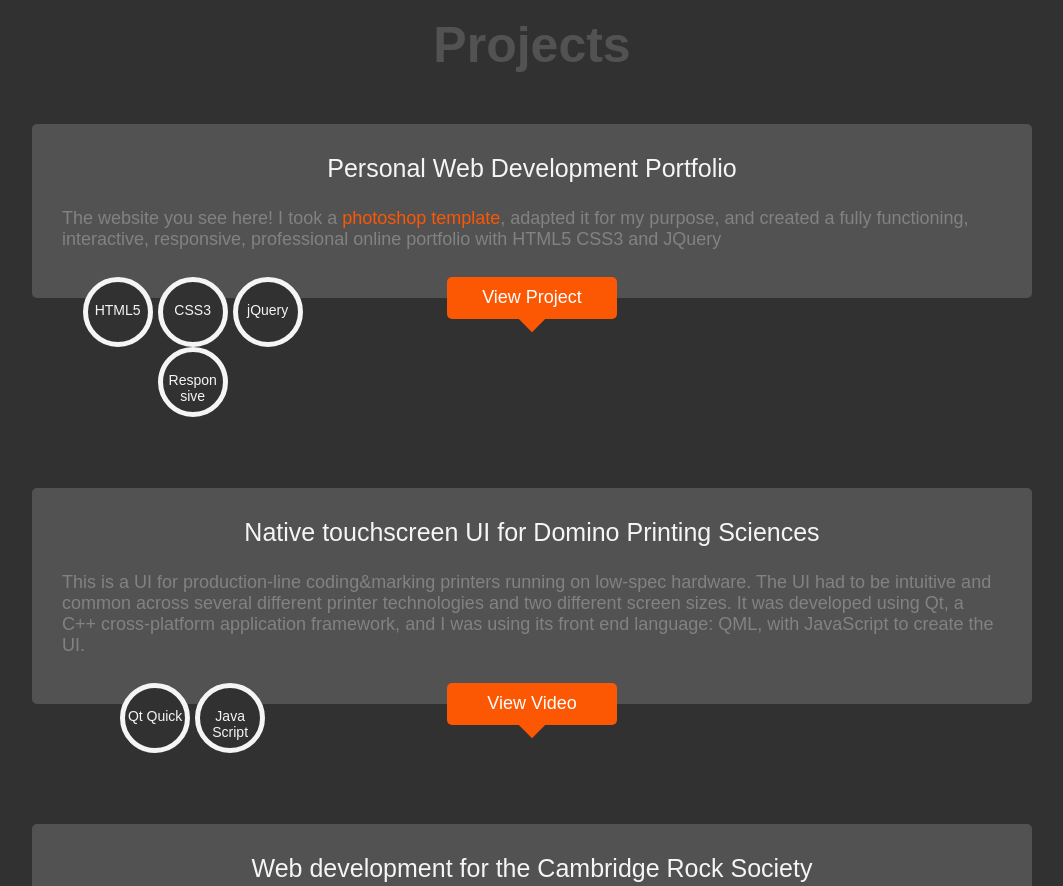
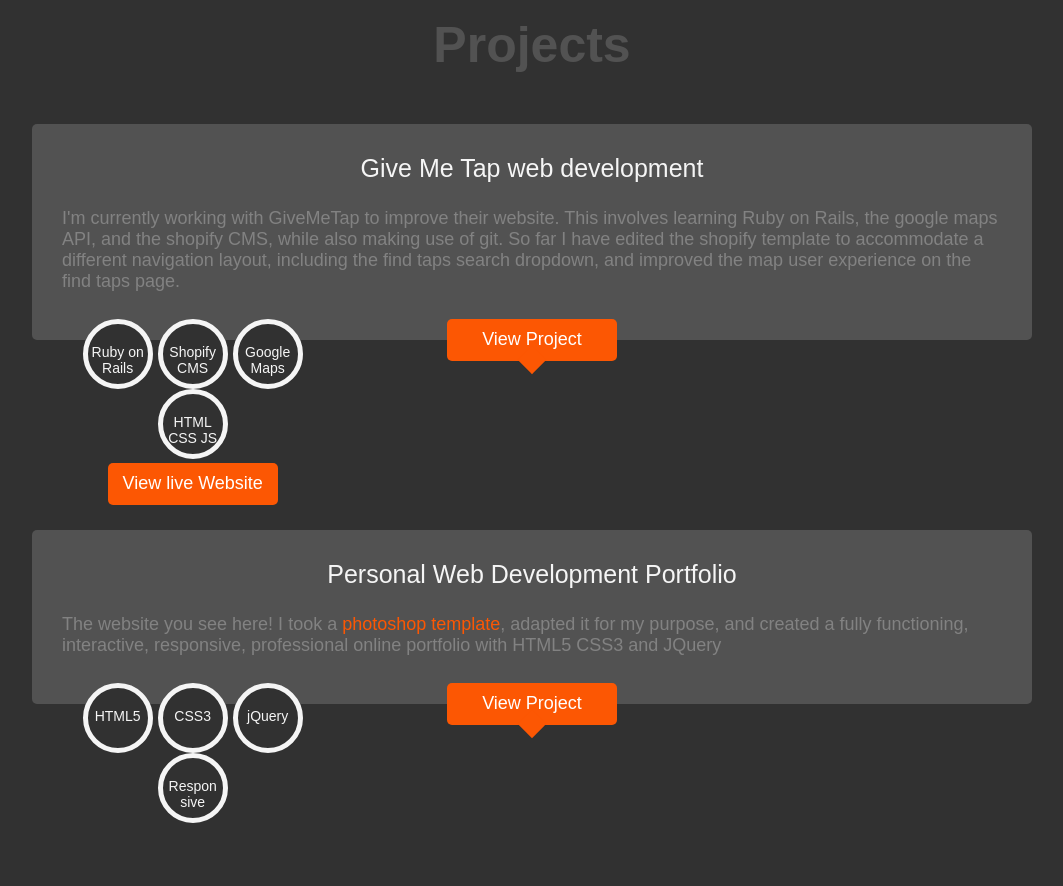
Before and after one commit to JenBerry/jen-berry-portfolio, a plain HTML site: page index.html in a window 1280 px wide. Shown: the part 1660-2546 px from the top of the page, without its empty margins (108-1171 px from the left). Drawn offline with nearby package versions, Linux system fonts and the light colour scheme.

Commit message:
adding give me tap project

```diff
--- a/index.html
+++ b/index.html
@@ -69,6 +69,25 @@
 		<div class="sectioncontent">
 			<ul class="projectlist">
 				<li>
+
+					<article class="projectarticle">
+						<header class="projectsummary">
+							<h3>Give Me Tap web development</h3>
+							<p class="projectdescription">I'm currently working with GiveMeTap to improve their website. This involves learning Ruby on Rails, the google maps API, and the shopify CMS, while also making use of git. So far I have edited the shopify template to accommodate a different navigation layout, including the find taps search dropdown, and improved the map user experience on the <a href="http://taps.givemetap.co.uk/find_taps"></a>find taps page.</p>
+						</header>
+						<footer class="projectfooter">
+							<ul class="projectskills">
+								<li>Ruby on<wbr> Rails</li>
+								<li>Shopify<wbr> CMS</li>
+								<li>Google<wbr> Maps</li>
+								<li>HTML <wbr>CSS <wbr>JS</li>
+							</ul>
+							<div class="viewlive"><a href="http://www.givemetap.co.uk" target="_blank">View live Website</a></div>
+							<div class="viewproject"><a href="#projects" class="do-nothing">View Project</a><div class="viewprojectarrow"></div></div>
+						</footer>
+						<div class="projectdetails"><img src="img/givemetap-findtaps_screenshot.png" alt="Orchard Park website screenshot" title="Screenshot of www.orchardpark.gov.uk, Web Design by Jen Berry"></div>
+					</article>
+
 					<article class="projectarticle">
 						<header class="projectsummary">
 							<h3>Personal Web Development Portfolio</h3>
@@ -117,6 +136,7 @@
 							<h3>Web development for the Cambridge Rock Society</h3>
 							<p class="projectdescription">I developed the back-end from an old developmental version of Django and an outdated version of MySQL to the current releases. This also required working with python, dealing with a headache of Unicode problems, using SSH and git version control.</p>
 							<p class="projectdescription">I also developed a new front-end with XHTML and CSS, designed to be responsive to the width of the window down to a minimum size. It was also tested across different browsers and operating systems. I used W3C's code validator to check my code against the standards.</p>
+							<p class="projectdescription">You can compare with the look of their previous website using <a href="http://web.archive.org/web/20100110233902/http://www.rocksoc.org.uk/" target="_blank">waybackmachine</a>.</p>
 						</header>
 						<footer class="projectfooter">
 							<ul class="projectskills">
@@ -150,7 +170,7 @@
 					<article class="projectarticle">
 						<header class="projectsummary">
 							<h3>Website for Orchard Park Community Council</h3>
-							<p class="projectdescription">I built a website for the council using the Joomla CMS and customising a theme with CSS.</p>
+							<p class="projectdescription">I built a website for the council using the Joomla CMS and customising a theme with CSS. I also designed their Logo.</p>
 						</header>
 						<footer class="projectfooter">
 							<ul class="projectskills">
@@ -209,7 +229,7 @@
 					<article class="blogarticle">
 						<header class="blogsummary">
 							<time pubdate datetime="2013-11-03" class="blogdate">
-								<span class="day">3</span><span class="month">OCT</span>
+								<span class="day">03</span><span class="month">OCT</span>
 							</time>
 							<h3 class="blogtitle">Responsive web design</h3>
 						</header>
```
Also changed, not shown: img/givemetap-findtaps_screenshot.png (added).
